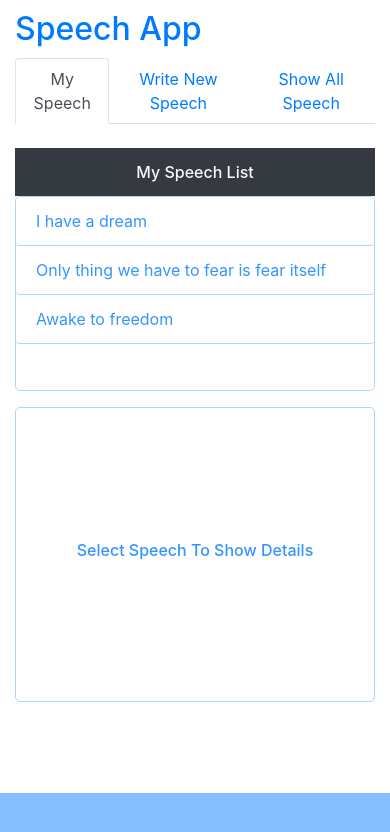
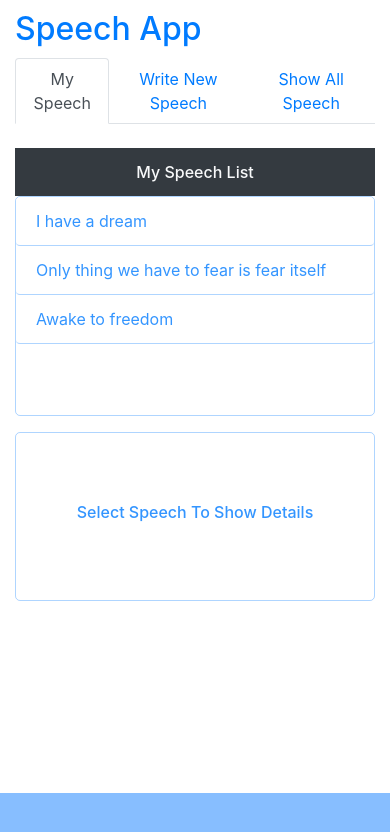
Before and after one commit to jeremik/angular-speech-app, an Angular app: page / in a window 390 px wide. Shown: the top 832 px of the page. Built offline with nearby package versions, Linux system fonts and the light colour scheme.

Commit message:
fixed text area height

```diff
--- a/src/app/core/my-speech/my-speech.component.html
+++ b/src/app/core/my-speech/my-speech.component.html
@@ -1,5 +1,5 @@
 <div class="row">
-  <div class="col-sm-4">
+  <div class="col-sm-4 col-12">
     <label class="form-control-label">My Speech List</label>
     <div class="speech-list">
       <div class="list-group" *ngFor="let speech of mySpeechList; let i = index">
@@ -7,7 +7,7 @@
       </div>
     </div>
   </div>
-  <div class="col-sm-8">
+  <div class="col-sm-8 col-12">
     <div class="speech-view">
       <ng-template [ngIf]="selectedSpeech" [ngIfElse]="default">
         <app-speech-form
--- a/src/app/core/my-speech/my-speech.component.scss
+++ b/src/app/core/my-speech/my-speech.component.scss
@@ -51,22 +51,12 @@
   }
 }
 
-@media (max-width: 500px) {
+@media (max-width: 575px) {
   .speech-list{
-    height: 25vh;
+    height: 26vh;
   }
 
   .default{
-    height: 35vh;
+    height: 20vh;
   }
  }
-
-@media (max-width: 425px) {
-  .speech-list{
-    height: 23vh;
-  }
-
-  .default{
-    height: 35vh;
-  }
- }
--- a/src/app/shared/speech-form/speech-form.component.scss
+++ b/src/app/shared/speech-form/speech-form.component.scss
@@ -1,5 +1,5 @@
 #speech-form {
-  margin-bottom: 5rem;
+  margin-bottom: 3.5rem;
   .form-control {
     border: 1px solid rgba(0,123,255,.5);;
   }
@@ -43,7 +43,7 @@
   }
 }
 
-@media (max-width: 425px) {
+@media (max-width: 575px) {
   #speech-form{
     textarea {
       height: 20vh;
```
